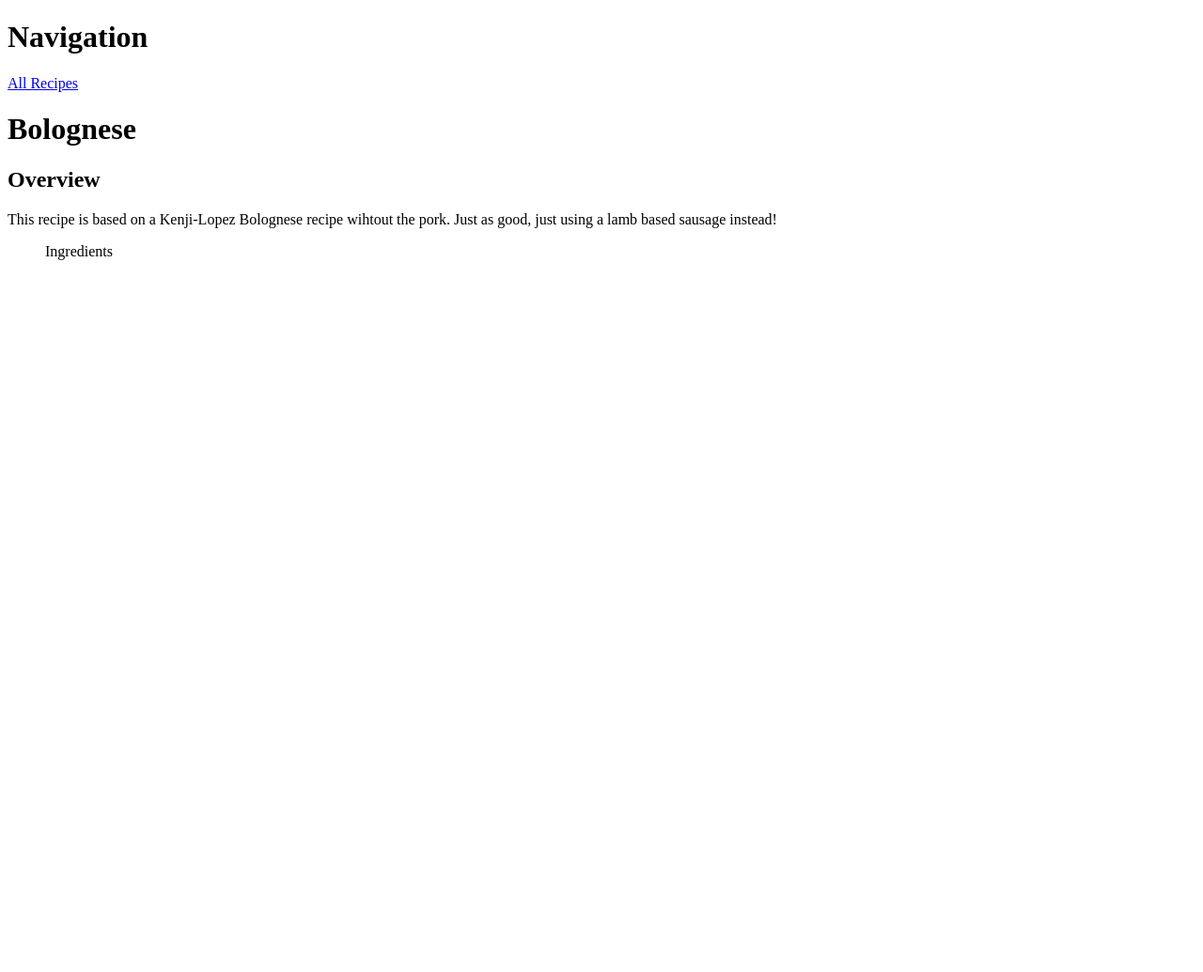
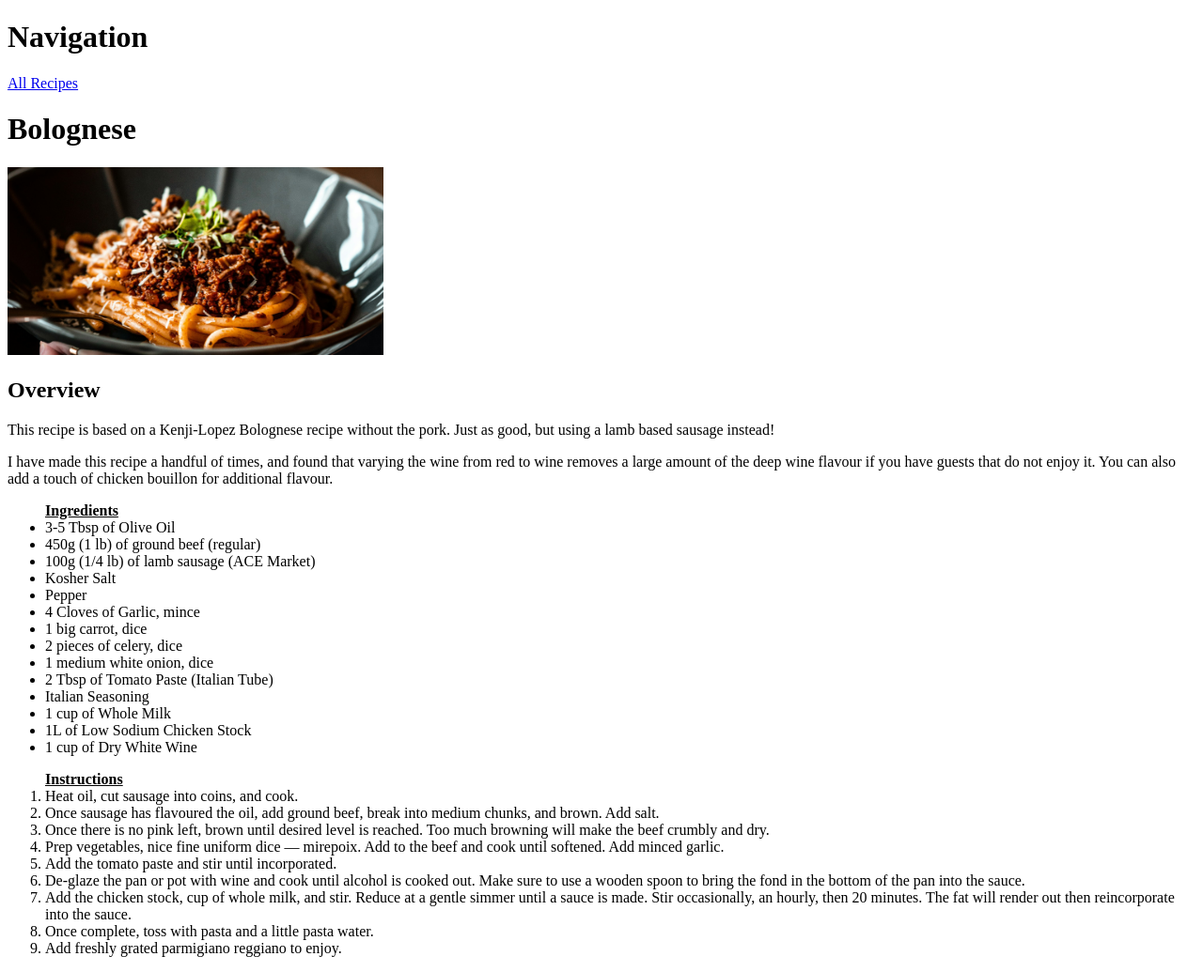
Before and after one commit to jkara0/odin-recipes, a plain HTML site: page recipes/bolognese.html in a window 1280 px wide. Shown: the whole page at 94% size. Before the commit the page ends 800 px from the top, so only its background shows below. Drawn offline with Linux system fonts and the light colour scheme.

Commit message:
Completed bolognese recipe with all requirements

```diff
--- a/recipes/bolognese.html
+++ b/recipes/bolognese.html
@@ -7,12 +7,41 @@
 </html>
 
 <h1>Navigation</h1>
-<a href="./index.html">All Recipes</a>
-
+<a href="../index.html">All Recipes</a>
 
 <h1>Bolognese</h1>
 
+<img src="../images/bolognese.jpg" alt="Odin Project Recipes Bolognese Pasta Dish Image" width="400">
+
 <h2>Overview</h2>
-<p>This recipe is based on a Kenji-Lopez Bolognese recipe wihtout the pork. Just as good, just using a lamb based sausage instead!</p>
+<p>This recipe is based on a Kenji-Lopez Bolognese recipe without the pork. Just as good, but using a lamb based sausage instead!</p>
+<p>I have made this recipe a handful of times, and found that varying the wine from red to wine removes a large amount of the deep wine flavour if you have guests that do not enjoy it. You can also add a touch of chicken bouillon for additional flavour. </p>
 
-<ol>Ingredients</ol>
+<ul><strong><u>Ingredients</u></strong>
+    <li>3-5 Tbsp of Olive Oil</li>
+    <li>450g (1 lb) of ground beef (regular)</li>
+    <li>100g (1/4 lb) of lamb sausage (ACE Market)</li>
+    <li>Kosher Salt</li>
+    <li>Pepper</li>
+    <li>4 Cloves of Garlic, mince</li>
+    <li>1 big carrot, dice</li>
+    <li>2 pieces of celery, dice</li>
+    <li>1 medium white onion, dice</li>
+    <li>2 Tbsp of Tomato Paste (Italian Tube)</li>
+    <li>Italian Seasoning</li>
+    <li>1 cup of Whole Milk</li>
+    <li>1L of Low Sodium Chicken Stock</li>
+    <li>1 cup of Dry White Wine</li>
+</ul>
+
+<ol><strong><u>Instructions</u></strong>
+    <li>Heat oil, cut sausage into coins, and cook.</li>
+    <li>Once sausage has flavoured the oil, add ground beef, break into medium chunks, and brown. Add salt.</li>
+    <li>Once there is no pink left, brown until desired level is reached. Too much browning will make the beef crumbly and dry. </li>
+    <li>Prep vegetables, nice fine uniform dice — mirepoix. Add to the beef and cook until softened. Add minced garlic.</li>
+    <li>Add the tomato paste and stir until incorporated.</li>
+    <li>De-glaze the pan or pot with wine and cook until alcohol is cooked out. Make sure to use a wooden spoon to bring the fond in the bottom of the pan into the sauce.</li>
+    <li>Add the chicken stock, cup of whole milk, and stir. Reduce at a gentle simmer until a sauce is made. Stir occasionally, an hourly, then 20 minutes. The fat will render out then reincorporate into the sauce.</li>
+    <li>Once complete, toss with pasta and a little pasta water.</li>
+    <li>Add freshly grated parmigiano reggiano to enjoy.</li>
+</ol>
```
Also changed, not shown: images/bolognese.jpg (added).
